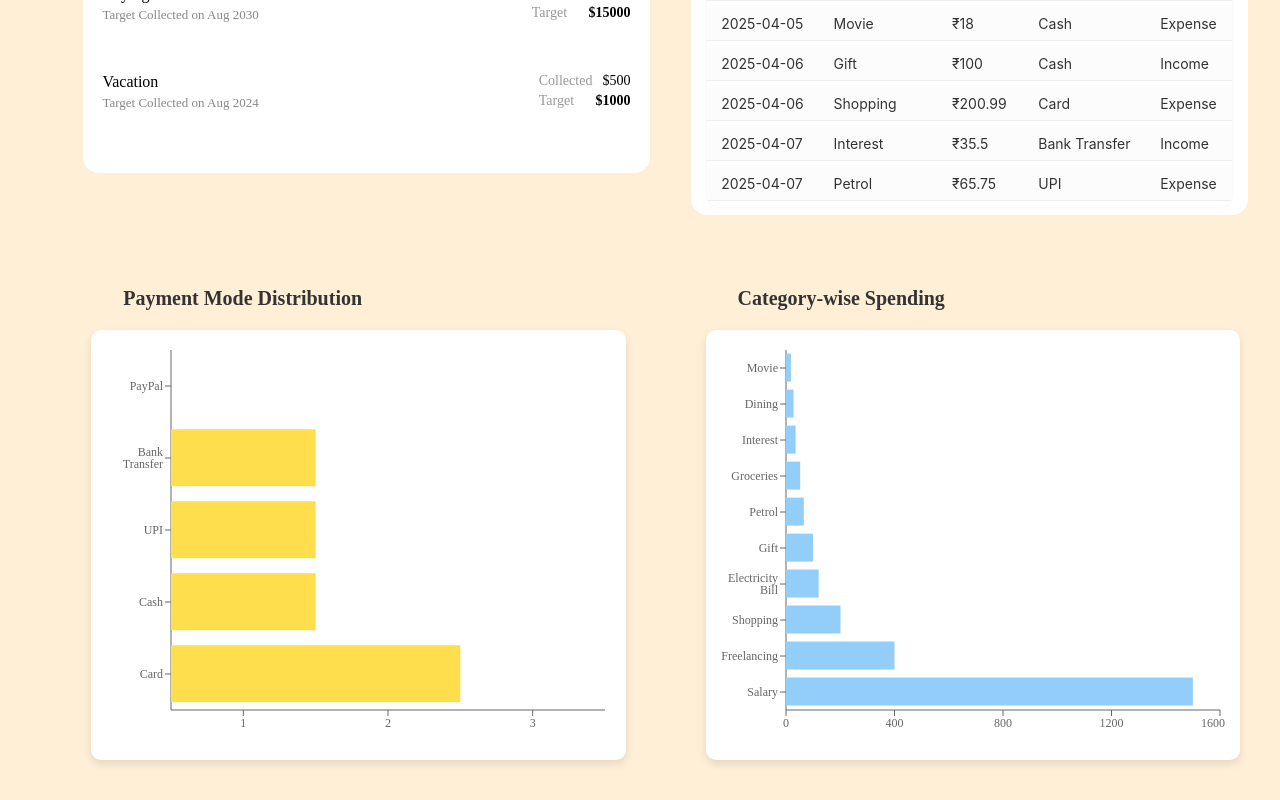
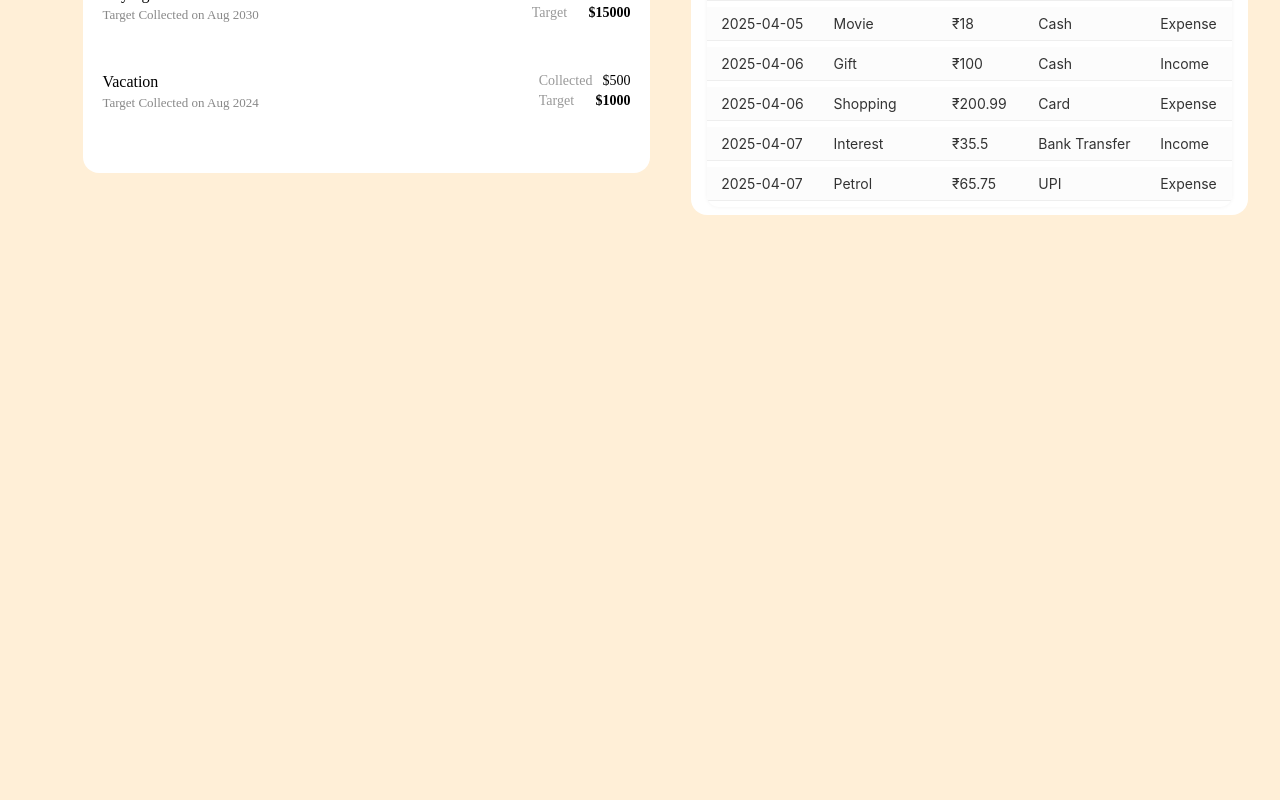
Before and after one commit to Himnish13/FinanceTracker, a React (Vite) app in the folder FinanaceTracker/: page / in a window 1280 px wide. Shown: the part 906-1706 px from the top of the page. After the commit the page ends 1153 px from the top, so only its background shows below. Built offline with nearby package versions, Linux system fonts and the light colour scheme.

Commit message:
currently changed

```diff
--- a/FinanaceTracker/src/Dashboard.jsx
+++ b/FinanaceTracker/src/Dashboard.jsx
@@ -57,35 +57,6 @@ const transactions = [
   { date: '2025-04-07', category: 'Interest', amount: 35.50, mode: 'Bank Transfer', type: 'Income' },
   { date: '2025-04-07', category: 'Petrol', amount: 65.75, mode: 'UPI', type: 'Expense' }
 ];
-
-// Aggregate transaction data by mode
-const modeCount = transactions.reduce((acc, txn) => {
-  const mode = txn.mode;
-  acc[mode] = acc[mode] ? acc[mode] + 1 : 1;
-  return acc;
-}, {});
-
-const modeData = Object.keys(modeCount).map(mode => ({
-  mode,
-  count: modeCount[mode]
-}));
-
-// Aggregate transactions by category
-const categoryTotals = transactions.reduce((acc, transaction) => {
-  const { category, amount } = transaction;
-  if (!acc[category]) {
-    acc[category] = 0;
-  }
-  acc[category] += amount;
-  return acc;
-}, {});
-
-const categoryData = Object.entries(categoryTotals).map(([category, total]) => ({
-  category,
-  total
-}));
-
-categoryData.sort((a, b) => a.total - b.total);
 
 // Goals data
 const goals = [
@@ -224,40 +195,6 @@ const Dash = () => (
           </div>
         </div>
       </div>
-
-      <div className="graphs">
-  <div className="ModeChart">
-    <h3>Payment Mode Distribution</h3>
-    <div className="bar-chart">
-      <ResponsiveContainer width="100%" height={400}>
-        <BarChart data={modeData.sort((a, b) => a.count - b.count)} layout="vertical">
-          <YAxis type="category" dataKey="mode" />
-          <XAxis />
-          <Tooltip />
-          <Bar dataKey="count" fill="#FFDE4D" />
-        </BarChart>
-      </ResponsiveContainer>
-    </div>
-  </div>
-
-  <div className="CategoryChart">
-    <h3>Category-wise Spending</h3>
-    <div className="bar-chart">
-      <ResponsiveContainer width="100%" height={400}>
-        <BarChart data={categoryData} layout="vertical">
-          <XAxis type="number" domain={['auto', 'auto']} />
-          <YAxis type="category" dataKey="category" />
-          <Tooltip />
-          <Bar dataKey="total" fill="#93cefa" />
-        </BarChart>
-      </ResponsiveContainer>
-    </div>
-  </div>
-</div>
-
-
-
-
     </div>
   </>
 );
```
